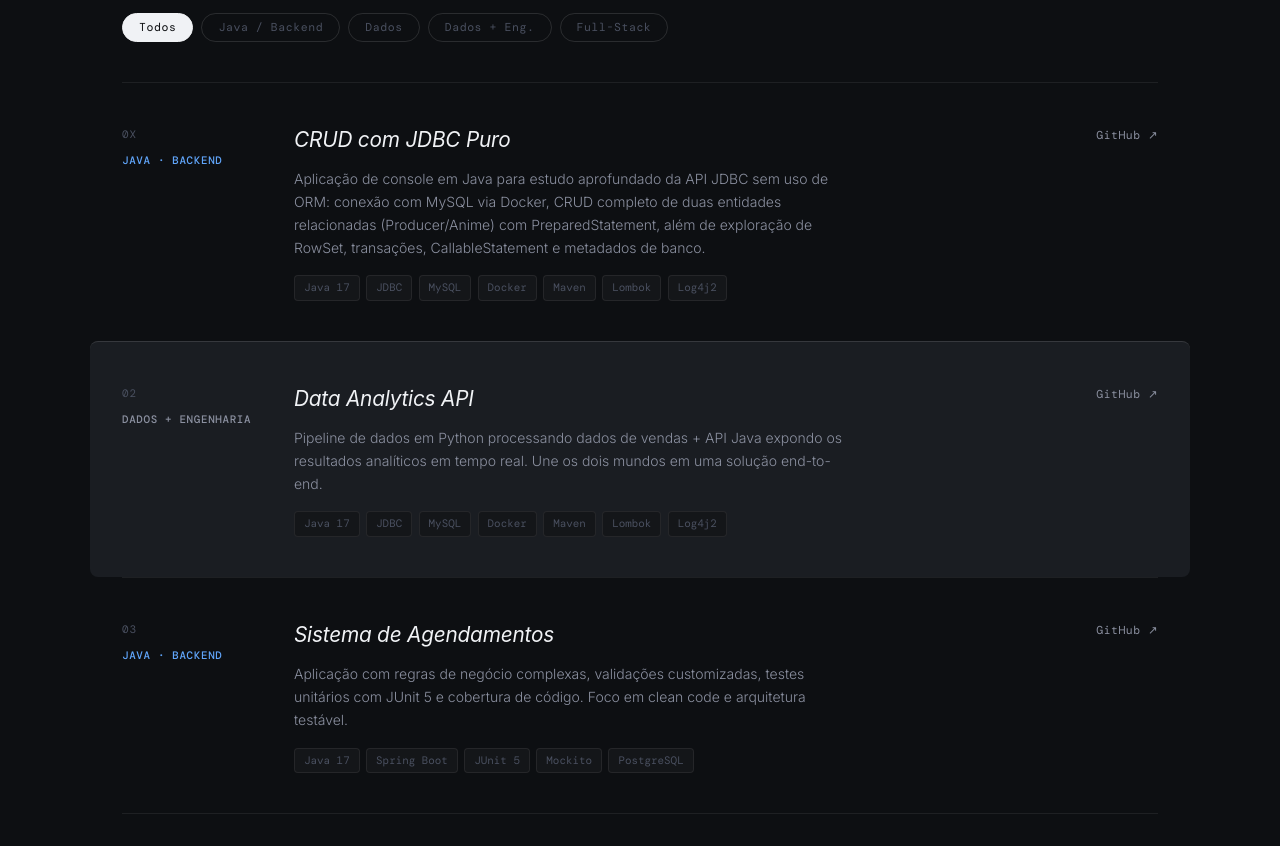
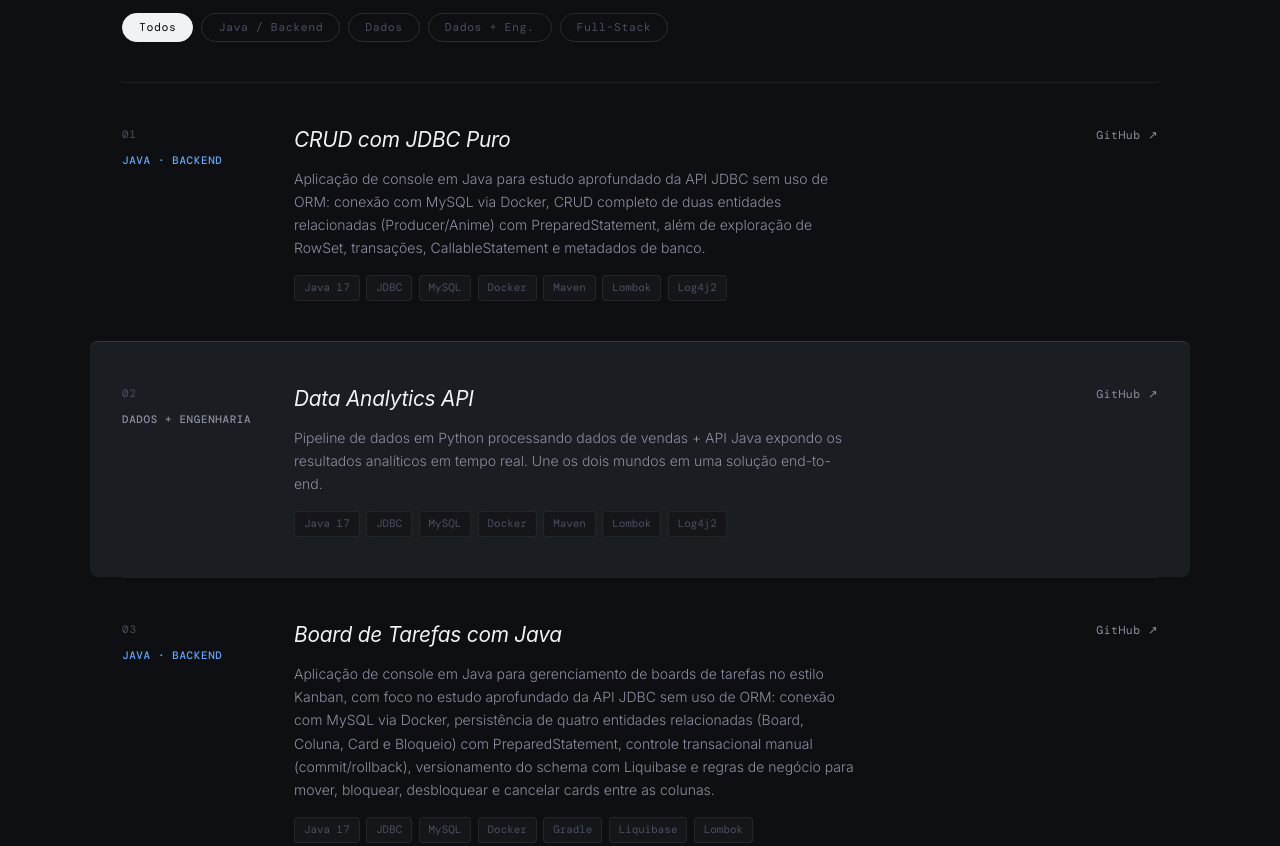
Before and after one commit to brunucoelho/portfolio-brunucoelho-dev, a plain HTML site: page index.html in a window 1280 px wide. Shown: the part 2940-3786 px from the top of the page. Drawn offline with nearby package versions, Linux system fonts and the light colour scheme.

Commit message:
feat: Adicionando o projeto de board no portifólio

```diff
--- a/index.html
+++ b/index.html
@@ -460,7 +460,7 @@
         <div class="projects-list" id="projectsList">
           <div class="project-row" data-category="eng">
             <div class="project-meta">
-              <span class="project-num">0X</span>
+              <span class="project-num">01</span>
               <span class="project-type type-eng" data-i18n="projects.type.java"
                 >Java · Backend</span
               >
@@ -553,23 +553,17 @@
               >
             </div>
             <div class="project-info">
-              <h3 data-i18n="projects.p3.title">Sistema de Agendamentos</h3>
+              <h3 data-i18n="projects.p3.title">Board de Tarefas com Java</h3>
               <p data-i18n="projects.p3.desc">
-                Aplicação com regras de negócio complexas, validações
-                customizadas, testes unitários com JUnit 5 e cobertura de
-                código. Foco em clean code e arquitetura testável.
+                Aplicação de console em Java para gerenciamento de boards de tarefas no estilo Kanban, com foco no estudo aprofundado da API JDBC sem uso de ORM: conexão com MySQL via Docker, persistência de quatro entidades relacionadas (Board, Coluna, Card e Bloqueio) com PreparedStatement, controle transacional manual (commit/rollback), versionamento do schema com Liquibase e regras de negócio para mover, bloquear, desbloquear e cancelar cards entre as colunas.
               </p>
               <div class="project-tags">
-                <span class="project-tag">Java 17</span
-                ><span class="project-tag">Spring Boot</span
-                ><span class="project-tag">JUnit 5</span
-                ><span class="project-tag">Mockito</span
-                ><span class="project-tag">PostgreSQL</span>
+                <span class="project-tag">Java 17</span><span class="project-tag">JDBC</span><span class="project-tag">MySQL</span><span class="project-tag">Docker</span><span class="project-tag">Gradle</span><span class="project-tag">Liquibase</span><span class="project-tag">Lombok</span>
               </div>
             </div>
             <div class="project-links">
               <a
-                href="https://github.com/brunucoelho"
+                href="https://github.com/brunucoelho/board-challenger-java"
                 target="_blank"
                 rel="noopener"
                 class="project-link"
@@ -746,7 +740,7 @@
             <div class="exp-period">Set 2020 — Mar 2023</div>
             <div class="exp-body">
               <div class="exp-header">
-                <h3 data-i18n="exp.e4.role">Analista de Engenharia</h3>
+                <h3 data-i18n="exp.e4.role">Engenheiro Civil</h3>
                 <span class="exp-company"
                   >Amorim Coutinho Incorporada · São Luís, MA</span
                 >
--- a/js/i18n.js
+++ b/js/i18n.js
@@ -56,9 +56,9 @@ const translations = {
     "projects.p2.title": "Data Analytics API",
     "projects.p2.desc":
       "Pipeline de dados em Python processando dados de vendas + API Java expondo os resultados analíticos em tempo real. Une os dois mundos em uma solução end-to-end.",
-    "projects.p3.title": "Sistema de Agendamentos",
+    "projects.p3.title": "Board de Tarefas com Java",
     "projects.p3.desc":
-      "Aplicação com regras de negócio complexas, validações customizadas, testes unitários com JUnit 5 e cobertura de código. Foco em clean code e arquitetura testável.",
+      "Aplicação de console em Java para gerenciamento de boards de tarefas no estilo Kanban, com foco no estudo aprofundado da API JDBC sem uso de ORM: conexão com MySQL via Docker, persistência de quatro entidades relacionadas (Board, Coluna, Card e Bloqueio) com PreparedStatement, controle transacional manual (commit/rollback), versionamento do schema com Liquibase e regras de negócio para mover, bloquear, desbloquear e cancelar cards entre as colunas.",
     "projects.p4.title": "Pipeline de Dados com Airflow",
     "projects.p4.desc":
       "Pipeline automatizado processando +2M registros/dia, com orquestração via Airflow, transformações dbt e dashboards no Power BI. Redução de 60% no tempo de atualização.",
@@ -88,7 +88,7 @@ const translations = {
       "Participação ativa em times ágeis (Scrum), colaborando em Planning, Daily e Review com entregas preditivas e alinhamento com stakeholders.",
     "exp.e3.b3":
       "Automação da Governança de EHS via Power BI, Power Apps, Infield, Forms e SharePoint, reduzindo trabalho operacional de diversas áreas.",
-    "exp.e4.role": "Analista de Engenharia",
+    "exp.e4.role": "Engenheiro Civil",
     "exp.e4.b1":
       "Desenvolvimento e manutenção de dashboards de controle e automatização de processos manuais com Power Query.",
     "exp.e4.b2":
@@ -167,9 +167,9 @@ const translations = {
     "projects.p2.title": "Data Analytics API",
     "projects.p2.desc":
       "Python data pipeline processing sales data + Java API exposing analytical results in real-time. Bridges both worlds in an end-to-end solution.",
-    "projects.p3.title": "Scheduling System",
+    "projects.p3.title": "Task Board with Java",
     "projects.p3.desc":
-      "Application with complex business rules, custom validations, unit tests with JUnit 5, and code coverage. Focus on clean code and testable architecture.",
+      "Java console application for managing Kanban-style task boards, focused on an in-depth study of the JDBC API without any ORM: connection to MySQL via Docker, persistence of four related entities (Board, Column, Card and Block) with PreparedStatement, manual transaction control (commit/rollback), database schema versioning with Liquibase, and business rules to move, block, unblock and cancel cards across columns.",
     "projects.p4.title": "Data Pipeline with Airflow",
     "projects.p4.desc":
       "Automated pipeline processing 2M+ records/day, with Airflow orchestration, dbt transformations, and Power BI dashboards. 60% reduction in update time.",
@@ -199,7 +199,7 @@ const translations = {
       "Active participation in agile teams (Scrum), collaborating in Planning, Daily, and Review ceremonies with predictable deliveries.",
     "exp.e3.b3":
       "EHS Governance automation via Power BI, Power Apps, Infield, Forms, and SharePoint, reducing manual work across multiple areas.",
-    "exp.e4.role": "Engineering Analyst",
+    "exp.e4.role": "Civil Engineer",
     "exp.e4.b1":
       "Developed and maintained control dashboards and automated manual processes using Power Query.",
     "exp.e4.b2":
```
Also changed, not shown: 1 other file.
